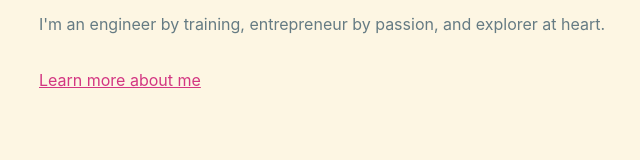
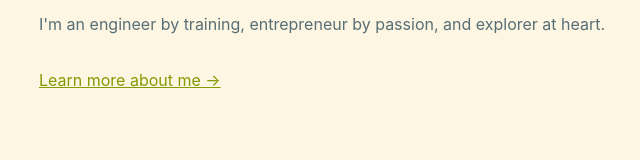
Before and after one commit to amazansky/alexmazansky.com, a Next.js app: page / in a window 1280 px wide. Shown: the part 216-376 px from the top of the page, without its empty margins (313-953 px from the left). Built offline with nearby package versions, Linux system fonts and the light colour scheme.

Commit message:
more tweaks

```diff
--- a/app/components/posts.tsx
+++ b/app/components/posts.tsx
@@ -24,7 +24,7 @@ export function BlogPosts() {
               key={post.slug}
               className="w-full flex flex-col md:flex-row space-x-0 md:space-x-2"
             >
-              <p className="w-[100px] tabular-nums text-muted-foreground tracking-tight md:tracking-normal">
+              <p className="w-[100px] flex-none tabular-nums text-muted-foreground tracking-tight md:tracking-normal">
                 {formatDate(post.metadata.publishedAt, false)}
               </p>
               <div className="tracking-tight mb-4">
--- a/app/global.css
+++ b/app/global.css
@@ -23,7 +23,7 @@
 
   /* Light mode colors */
   --color-background: var(--color-solarized-base3);
-  --color-foreground: var(--color-solarized-base00);
+  --color-foreground: var(--color-solarized-base01); /* in the original theme, this is base00 - changed for readability */
   --color-muted: var(--color-solarized-base2);
   --color-muted-foreground: var(--color-solarized-base01);
   --color-border: var(--color-solarized-base2);
@@ -44,7 +44,7 @@
 /* Dark mode colors */
 .dark {
   --color-background: var(--color-solarized-base03);
-  --color-foreground: var(--color-solarized-base0);
+  --color-foreground: var(--color-solarized-base1); /* in the original theme, this is base0 - changed for readability */
   --color-muted: var(--color-solarized-base02);
   --color-muted-foreground: var(--color-solarized-base1);
   --color-border: var(--color-solarized-base02);
@@ -159,12 +159,6 @@ html {
   @apply list-decimal pl-6;
 }
 
-.prose > :first-child {
-  /* Override removing top margin, causing layout shift */
-  margin-top: 1.25em !important;
-  margin-bottom: 1.25em !important;
-}
-
 pre::-webkit-scrollbar {
   display: none;
 }
--- a/app/page.tsx
+++ b/app/page.tsx
@@ -10,11 +10,8 @@ export default function Page() {
       <h2 className="mb-8 text-lg">{HEADER_2}</h2>
       <p className="mb-8">{HEADER_3}</p>
 
-      <A
-        href="/about"
-        className="text-solarized-magenta hover:text-solarized-yellow underline"
-      >
-        Learn more about me
+      <A href="/about" className="text-solarized-green underline">
+        Learn more about me →
       </A>
     </section>
   );
--- a/app/posts/(components)/AttendeeReferralChart.tsx
+++ b/app/posts/(components)/AttendeeReferralChart.tsx
@@ -71,10 +71,10 @@ export const EmergentAttendeeReferralChart = () => {
             data={data}
             cx="50%"
             cy="50%"
-            outerRadius={120}
+            outerRadius={110}
             dataKey="value"
-            // label={({ name, value, percent }) => `${name}: ${value}`}
-            // labelLine={true}
+            label={({ name, value, percent }) => `${name}`}
+            labelLine={false}
           >
             {data.map((entry, index) => (
               <Cell key={`cell-${index}`} fill={entry.color} />
```
